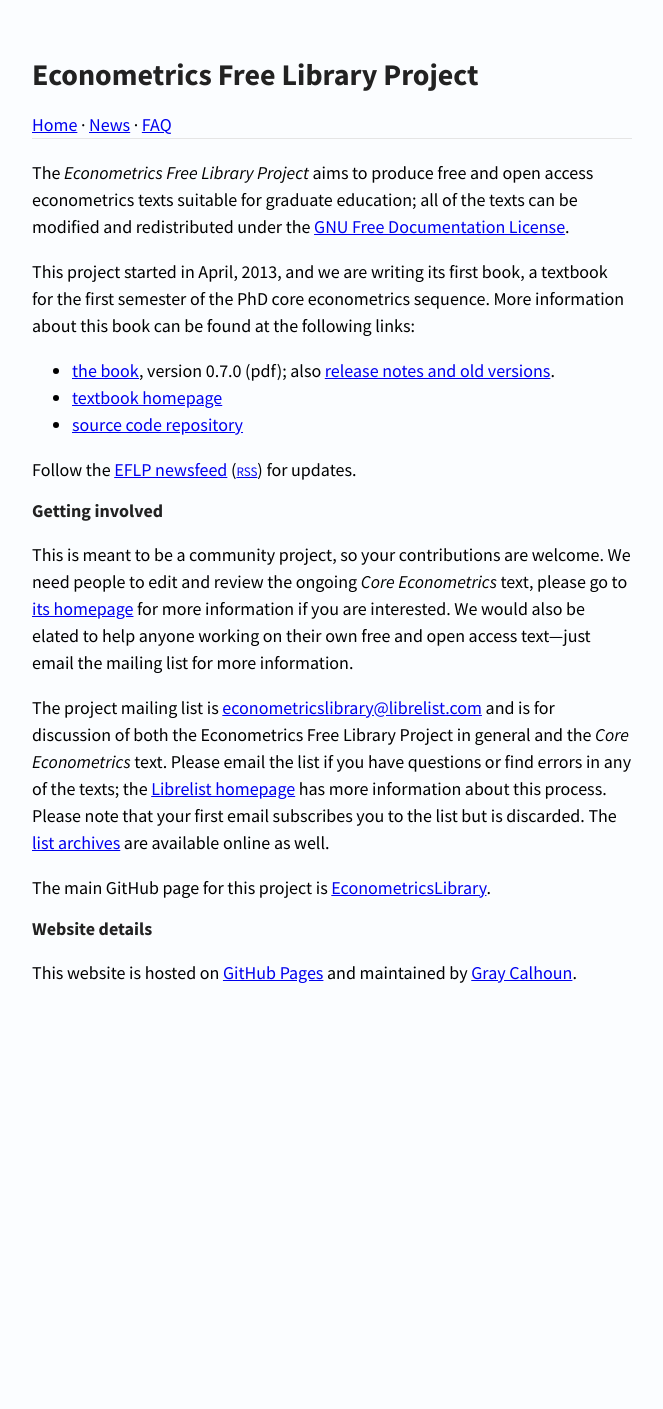
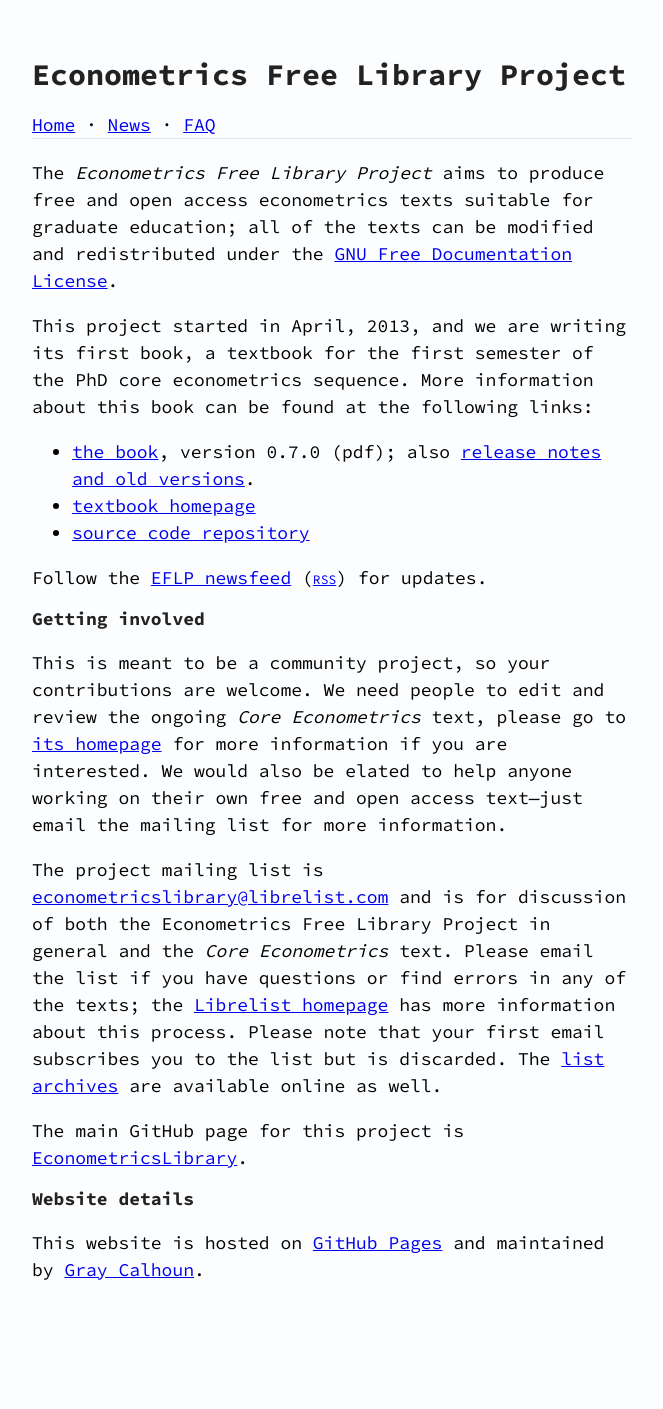
Before and after one commit to EconometricsLibrary/EconometricsLibrary.github.io, a Jekyll site: the page built from index.md, in a window 1280 px wide. Shown: the whole page, without its empty margins (26-689 px from the left). Built offline with Jekyll 4.4.1, drawn with Linux system fonts in a browser that asks for light colours; before the commit the page ends 1112 px from its top, so only the background shows below that.

Commit message:
Messing with stylesheets

```diff
--- a/stylesheets/styles.css
+++ b/stylesheets/styles.css
@@ -3,7 +3,7 @@
 
 body {
   padding:50px;
-  font:18px/1.5 "Source Sans Pro", "DejaVu Sans", sans-serif;
+  font:18px/1.5 "Source Code Pro", "DejaVu Sans Mono", mono;
   color:#000000;
   background-color: #FbFdFF;
   font-weight:400;
```
